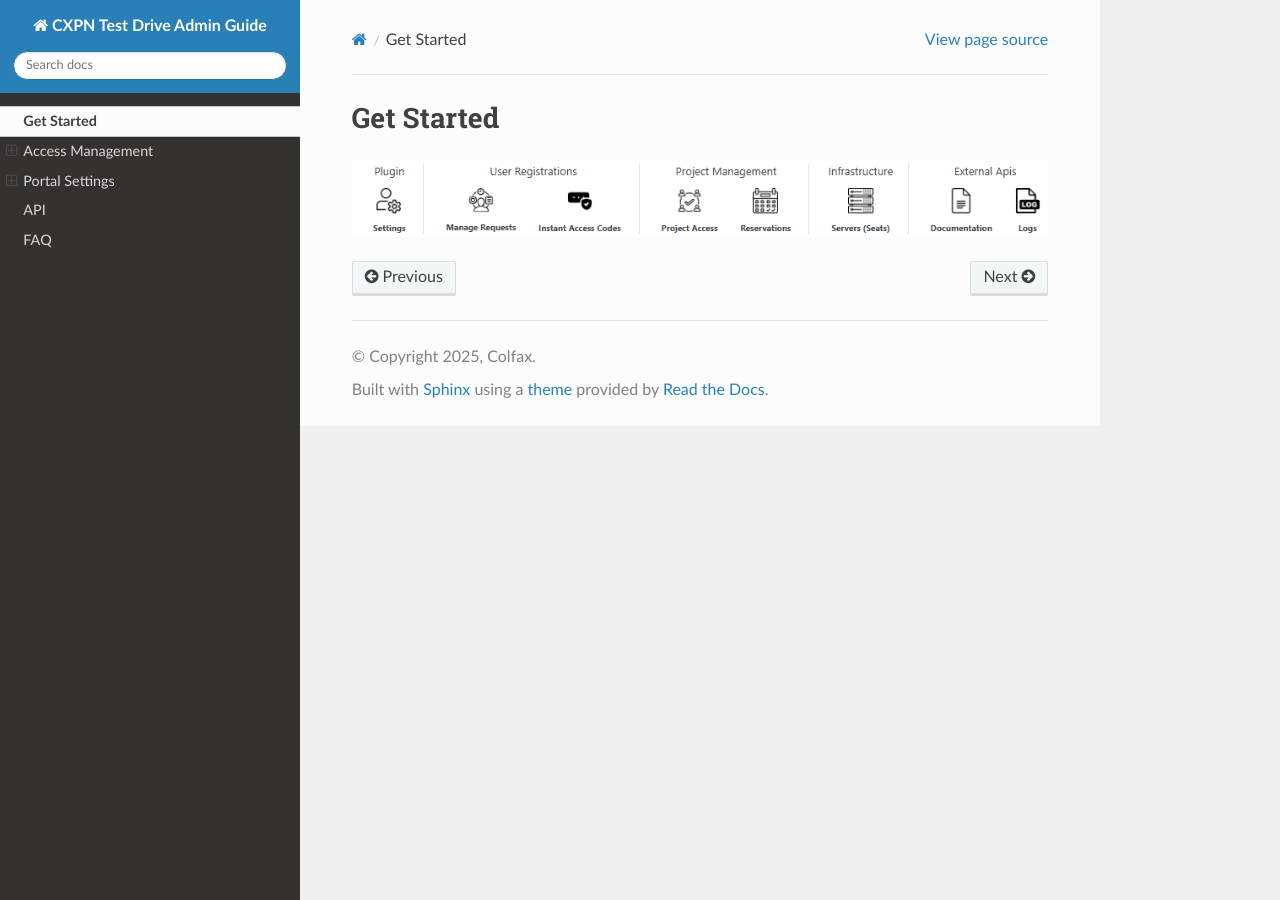
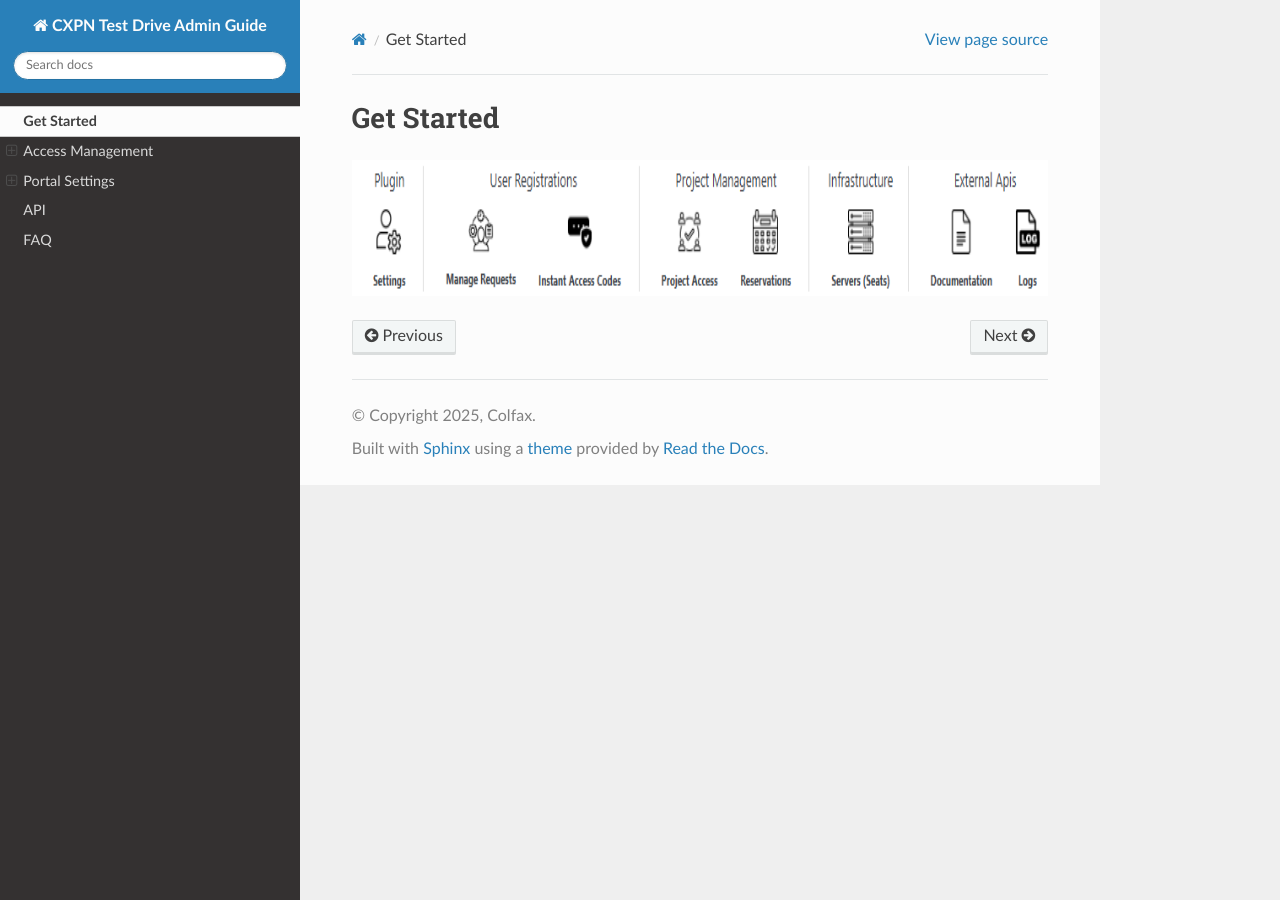
Before and after one commit to ColfaxResearch/cxpn-admin-readthedocs, a Sphinx documentation site: the page built from docs/source/get-started.rst, in a window 1280 px wide. Built offline with Sphinx 7.4.7 and the Read the Docs theme 3.1.0, drawn with Linux system fonts in a browser that asks for light colours.

Commit message:
Content edit.

```diff
--- a/docs/source/get-started.rst
+++ b/docs/source/get-started.rst
@@ -1,6 +1,7 @@
 Get Started
 ===========
 .. image:: /images/nav.png
+  :scale: 150%
   :alt: Alternative text
 ..
     Use this document to describe the overall flow of how to add users, manage reservations, provisioning, etc.
```
